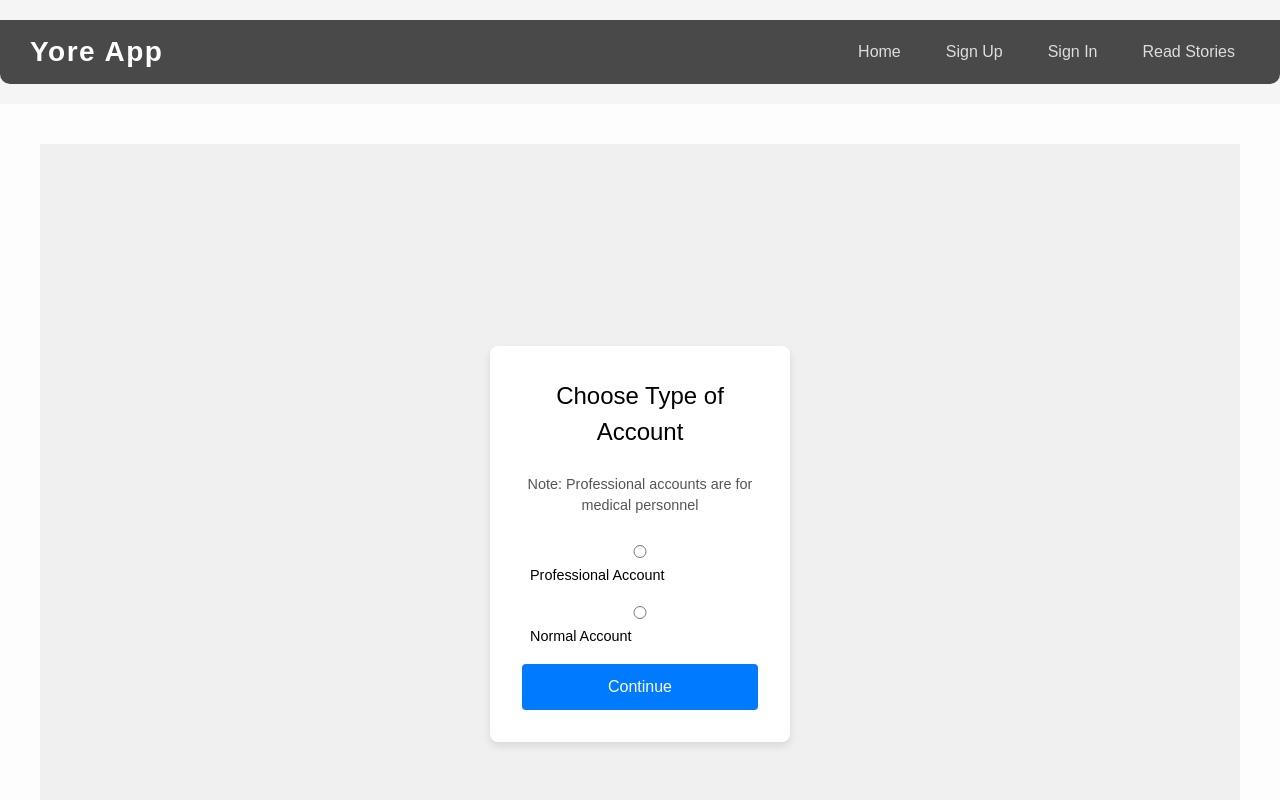
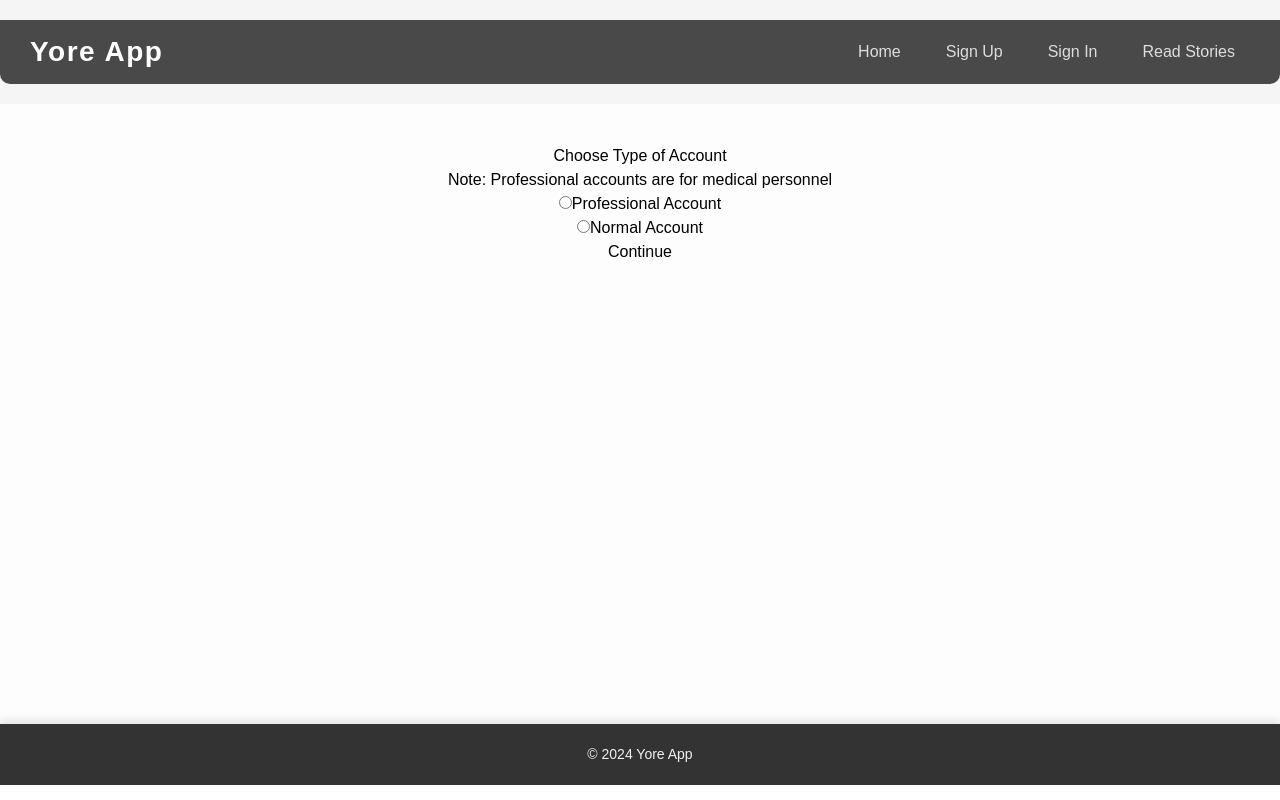
Before and after one commit to Kyomuhe/okay_site, a React (Create React App) app: page /signup in a window 1280 px wide. Shown: the top 800 px of the page. Built offline with nearby package versions, Linux system fonts and the light colour scheme.

Commit message:
testing tailwind functionalities

```diff
--- a/src/App.js
+++ b/src/App.js
@@ -1,9 +1,9 @@
 import React from "react";
 import { BrowserRouter, Route, Routes, Link, Navigate } from "react-router-dom";
 import "./App.css";
-import Signup from "./signup";
-import Signin from "./signin";
-import Read from "./read";
+import Signup from "./components/signup";
+import Signin from "./components/signin";
+import Read from "./components/read";
 
 function App() {
 	return (
--- a/src/prof.js
+++ b/src/components/prof.js
@@ -1,5 +1,5 @@
 import React, { useState } from 'react';
-import './prof.css';
+
 
 const Prof = () => {
   const [formData, setFormData] = useState({
--- a/src/signin.js
+++ b/src/components/signin.js
@@ -1,5 +1,5 @@
 import React from 'react';
-import './signin.css';
+
 
 const Signin = () => {
   return (
--- a/src/signup.js
+++ b/src/components/signup.js
@@ -1,5 +1,5 @@
 import React from 'react';
-import './signup.css';
+
 //import { useHistory } from 'react-router-dom';
 
 const Signup = () => {
--- a/src/signin.css
+++ /dev/null
@@ -1,55 +0,0 @@
-.signin-container {
-    display: flex;
-    justify-content: center;
-    align-items: center;
-    height: 100vh;
-    background-color: #f0f0f0; /* Light gray background */
-  }
-
-  .signin-box {
-    background-color: white;
-    padding: 2rem;
-    border-radius: 8px;
-    box-shadow: 0 4px 8px rgba(0, 0, 0, 0.1);
-    text-align: center;
-    width: 300px;
-  }
-
-  h2 {
-    margin-bottom: 1.5rem;
-    font-size: 1.5rem;
-  }
-
-  .input-group {
-    margin-bottom: 1rem;
-    text-align: left;
-  }
-
-  label {
-    display: block;
-    margin-bottom: 0.5rem;
-    font-size: 0.9rem;
-  }
-
-  input {
-    width: 100%;
-    padding: 0.5rem;
-    border: 1px solid #ccc;
-    border-radius: 4px;
-    font-size: 1rem;
-  }
-
-  .signin-button {
-    width: 100%;
-    padding: 0.7rem;
-    background-color: #007bff; /* Bootstrap blue */
-    color: white;
-    border: none;
-    border-radius: 4px;
-    font-size: 1rem;
-    cursor: pointer;
-  }
-
-  .signin-button:hover {
-    background-color: #0056b3; /* Darker blue on hover */
-  }
--- a/src/signup.css
+++ /dev/null
@@ -1,56 +0,0 @@
-.signup-container {
-  display: flex;
-  justify-content: center;
-  align-items: center;
-  height: 100vh;
-  background-color: #f0f0f0; /* Light gray background */
-}
-
-.signup-box {
-  background-color: white;
-  padding: 2rem;
-  border-radius: 8px;
-  box-shadow: 0 4px 8px rgba(0, 0, 0, 0.1);
-  text-align: center;
-  width: 300px;
-}
-
-h2 {
-  margin-bottom: 1rem;
-  font-size: 1.5rem;
-}
-
-.note {
-  margin-bottom: 1.5rem;
-  font-size: 0.9rem;
-  color: #555;
-}
-
-.input-group {
-  margin-bottom: 1rem;
-  text-align: left;
-}
-
-label {
-  margin-left: 0.5rem;
-  font-size: 1rem;
-}
-
-input[type="radio"] {
-  margin-right: 0.5rem;
-}
-
-.signup-button {
-  width: 100%;
-  padding: 0.7rem;
-  background-color: #007bff; /* Bootstrap blue */
-  color: white;
-  border: none;
-  border-radius: 4px;
-  font-size: 1rem;
-  cursor: pointer;
-}
-
-.signup-button:hover {
-  background-color: #0056b3; /* Darker blue on hover */
-}
```
Also changed, not shown: src/prof.css (deleted, +0 -52 lines), src/components/read.js (renamed from src/read.js).
